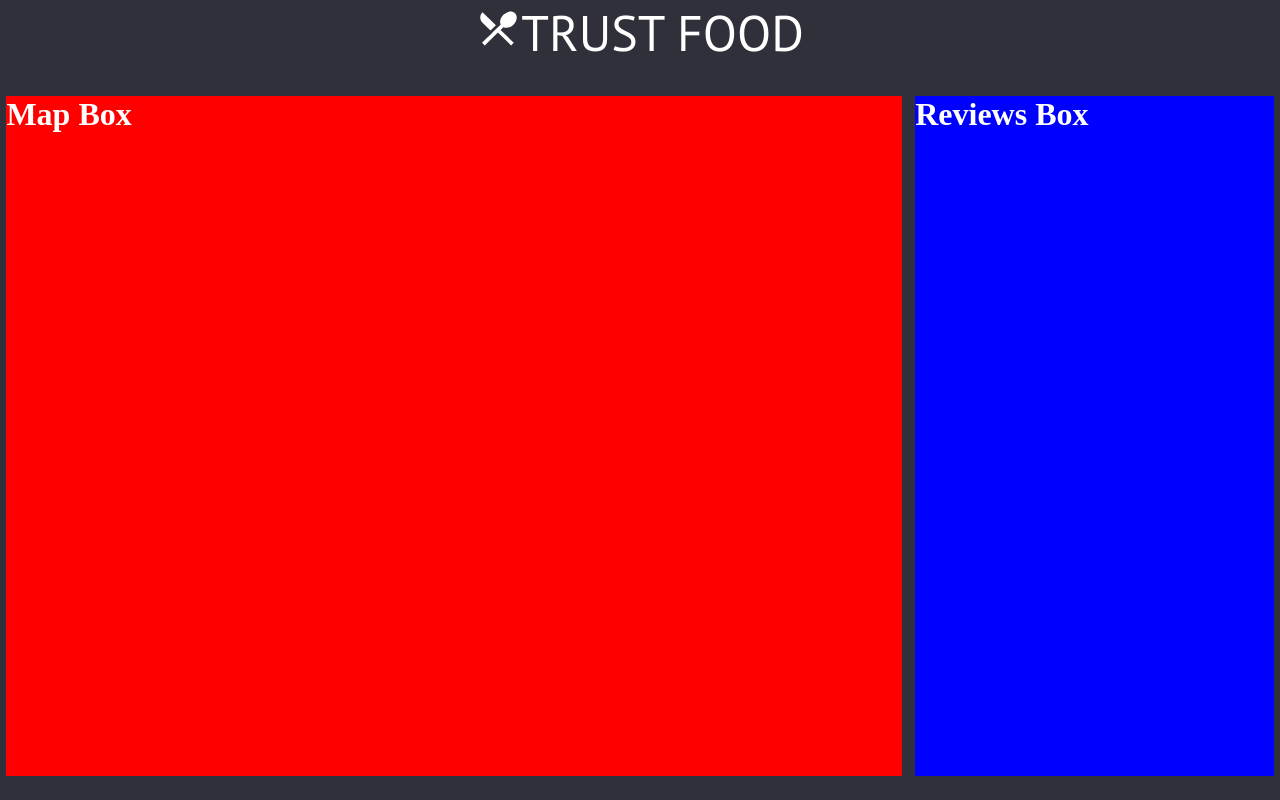
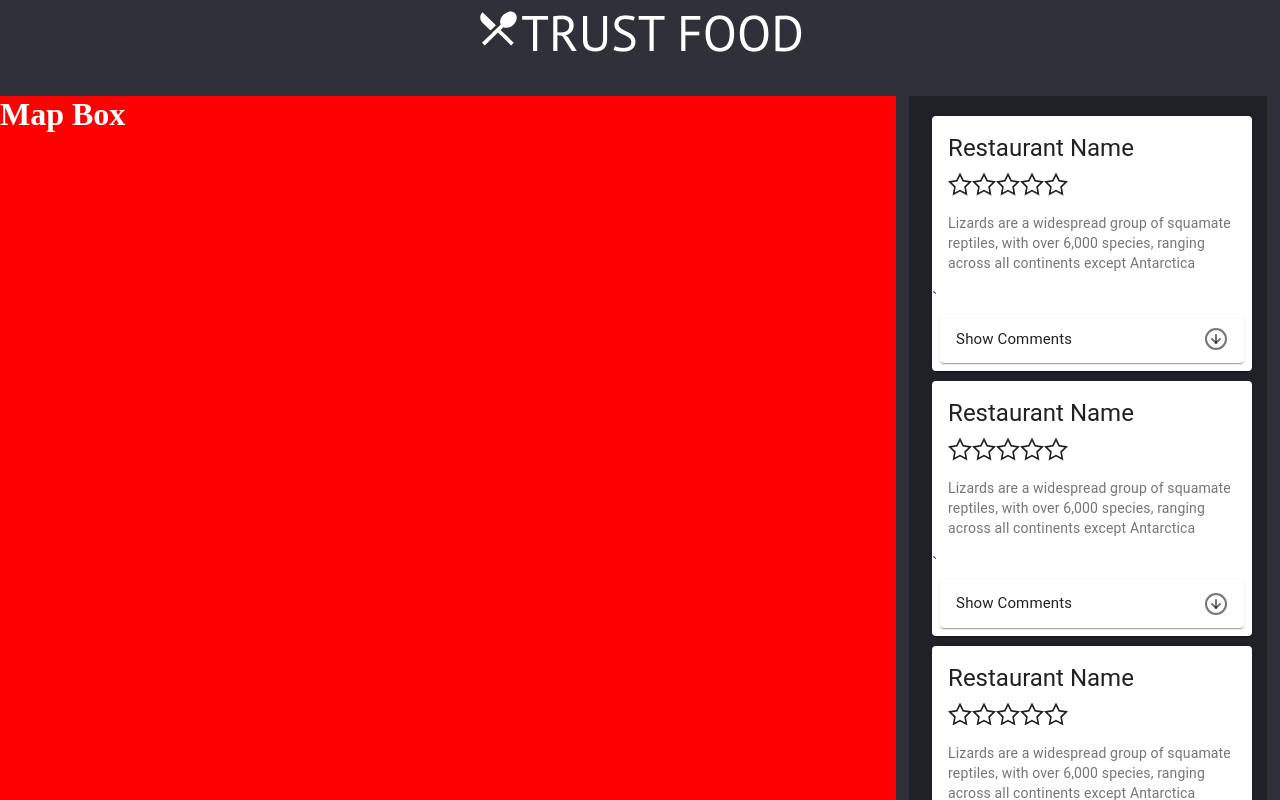
Before and after one commit to jozzbruer/Trust-Food, a React (Create React App) app: page / in a window 1280 px wide. Shown: the top 800 px of the page. Built offline with nearby package versions, Linux system fonts and the light colour scheme.

Commit message:
Done with the review sidebar

```diff
--- a/src/App.css
+++ b/src/App.css
@@ -8,23 +8,26 @@ body{
   background: #2F303A;
 }
 
-
+.center {
+  margin: auto;
+  width:87%;
+  padding-top: 10px;
+}
 .wrapper{
   display: flex;
   justify-content: space-around;
-
 }
 .map{
   width: 70vw;
-  height: 85vh;
+  min-height: 85vh;
   background: red;
   color: white;
 }
 
 .reviews{
   width: 28vw;
-  height: 85vh;
-  background: blue;
+  min-height: 85vh;
+  background: #202027;
 /* margin-left: 1rem; */
   color: white;
 }
@@ -50,10 +53,8 @@ body{
 
   .reviews{
     width: 100vw;
-    height: 100vh;
-    background: blue;
+    min-height: 100vh;
   /* margin-left: 1rem; */
-
     color: white;
   }
   .display{
@@ -105,11 +106,11 @@ body{
 }
 
 input:checked + .slider {
-  background-color: #2196F3;
+  background-color:  #202027;
 }
 
 input:focus + .slider {
-  box-shadow: 0 0 1px #2196F3;
+  box-shadow: 0 0 1px #202027;
 }
 
 input:checked + .slider:before {
--- a/src/App.js
+++ b/src/App.js
@@ -2,6 +2,7 @@ import React, {useState, useEffect} from 'react';
 import './App.css';
 import Navbar from './components/Navbar';
 import { BrowserRouter as Router, Switch, Route } from 'react-router-dom'
+import Reviews from './components/Reviews'
 
 function App() {
   const [isMobile, setIsMobile] = useState(false)
@@ -36,8 +37,12 @@ function App() {
         <div className={`map ${review ? 'display' : ''}`}>
         <h1>Map Box</h1>
         </div>
-        <div className={`reviews ${review ? '' : 'display'}`}>
-            <h1>Reviews Box</h1>
+        <div className={`center reviews ${review ? '' : 'display'}`}>
+            <Reviews />
+            <Reviews />
+            <Reviews />
+            <Reviews />
+            <Reviews />
         </div>
       </div>
     </>
--- /dev/null
+++ b/src/components/CommentsItem.js
@@ -0,0 +1,58 @@
+import React from 'react'
+import { makeStyles } from '@material-ui/core/styles';
+import Accordion from '@material-ui/core/Accordion';
+import AccordionSummary from '@material-ui/core/AccordionSummary';
+import AccordionDetails from '@material-ui/core/AccordionDetails';
+import Typography from '@material-ui/core/Typography';
+import { IoMdSend } from 'react-icons/io'
+import { FiArrowDownCircle } from 'react-icons/fi';
+import { Input, InputAdornment } from '@material-ui/core';
+
+const useStyles = makeStyles((theme) => ({
+  root: {
+    width: '100%',
+  },
+  heading: {
+    fontSize: theme.typography.pxToRem(15),
+    fontWeight: theme.typography.fontWeightRegular,
+  },
+  form:{
+        '& > *': {
+          margin: theme.spacing(1),
+          width: '95%',
+        },
+  }
+}));
+function CommentsItem() {
+    const classes = useStyles();
+    return (
+        <div className={classes.root}>
+            <Accordion>
+            <AccordionSummary
+                 expandIcon={<FiArrowDownCircle />}
+                aria-controls="panel1a-content"
+                id="panel1a-header"
+            >
+                <Typography className={classes.heading}>Show Comments</Typography>
+            </AccordionSummary>
+            <form className={classes.form} noValidate autoComplete="off">
+                <Input
+                id="standard-adornment"
+                label="Add your Comments"
+                endAdornment={<InputAdornment position="end"><IoMdSend/></InputAdornment>}
+                placeholder="Add Your Comments"
+                />
+             </form>
+            <AccordionDetails>
+
+                <Typography>
+                Lorem ipsum dolor sit amet, consectetur adipiscing elit. Suspendisse malesuada lacus ex,
+                sit amet blandit leo lobortis eget.
+                </Typography>
+            </AccordionDetails>
+            </Accordion>
+      </div>
+    )
+}
+
+export default CommentsItem
--- /dev/null
+++ b/src/components/Reviews.js
@@ -0,0 +1,49 @@
+import React from 'react'
+import { makeStyles } from '@material-ui/core/styles';
+import Card from '@material-ui/core/Card';
+import CardActionArea from '@material-ui/core/CardActionArea';
+import CardActions from '@material-ui/core/CardActions';
+import CardContent from '@material-ui/core/CardContent';
+import Typography from '@material-ui/core/Typography';
+import { ImStarEmpty } from 'react-icons/im'
+import CommentsItem from './CommentsItem';
+
+const useStyles = makeStyles({
+  root: {
+    minWidth: 320,
+  },
+});
+
+function Reviews() {
+    const classes = useStyles();
+
+    return (
+      <div className='center'>
+          <Card className={classes.root}>
+            <CardActionArea>
+                <CardContent>
+                    <Typography gutterBottom variant="h5" component="h2">
+                        Restaurant Name
+                    </Typography>
+                    <Typography gutterBottom variant="h5" component="h2">
+                        < ImStarEmpty />
+                        < ImStarEmpty />
+                        < ImStarEmpty />
+                        < ImStarEmpty />
+                        < ImStarEmpty />
+                    </Typography>
+                    <Typography variant="body2" color="textSecondary" component="p">
+                        Lizards are a widespread group of squamate reptiles, with over 6,000 species, ranging
+                        across all continents except Antarctica
+                    </Typography>
+                </CardContent>
+            </CardActionArea>`
+            <CardActions>
+                <CommentsItem />
+            </CardActions>
+      </Card>
+      </div>
+    );
+}
+
+export default Reviews
```
